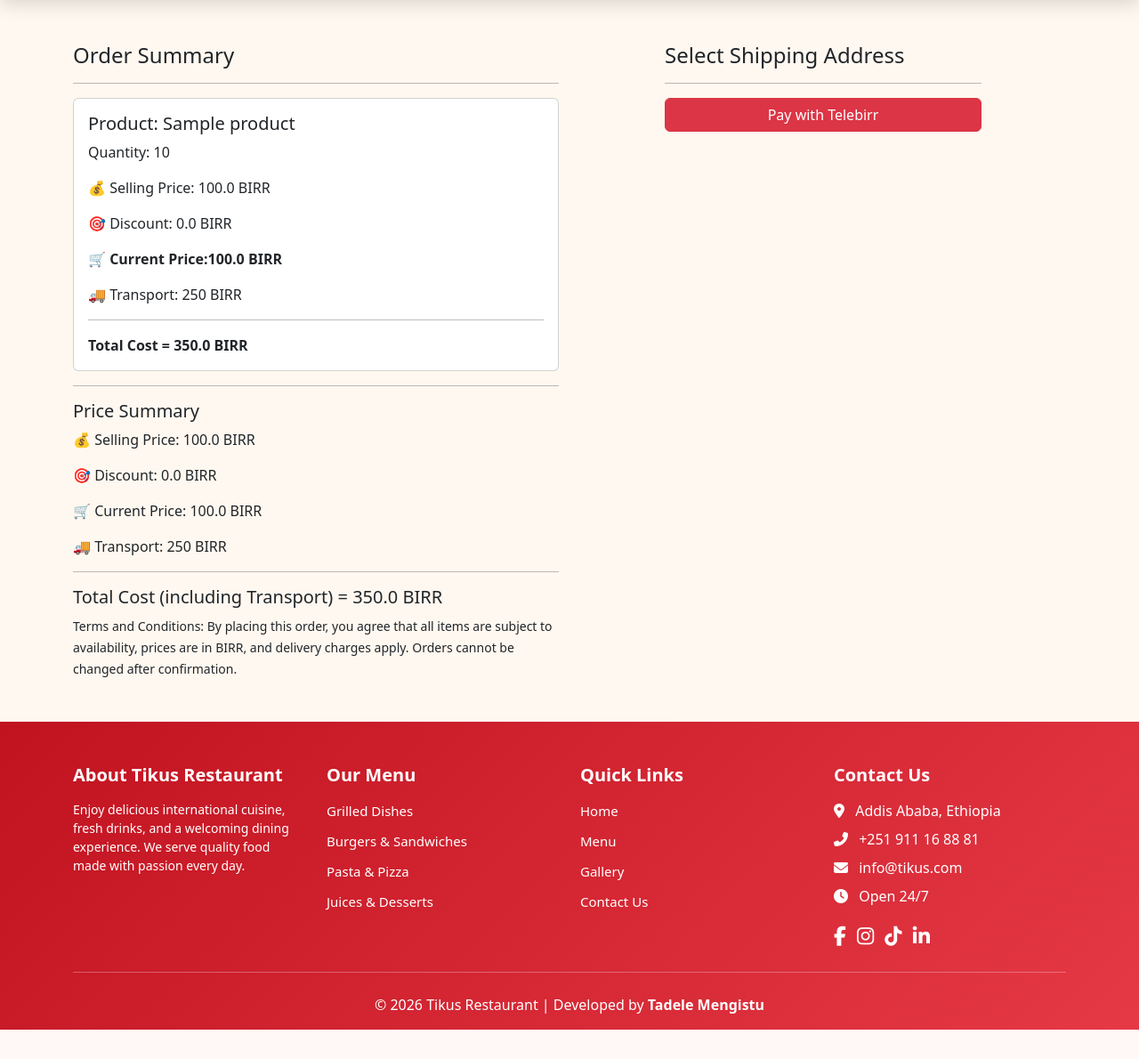
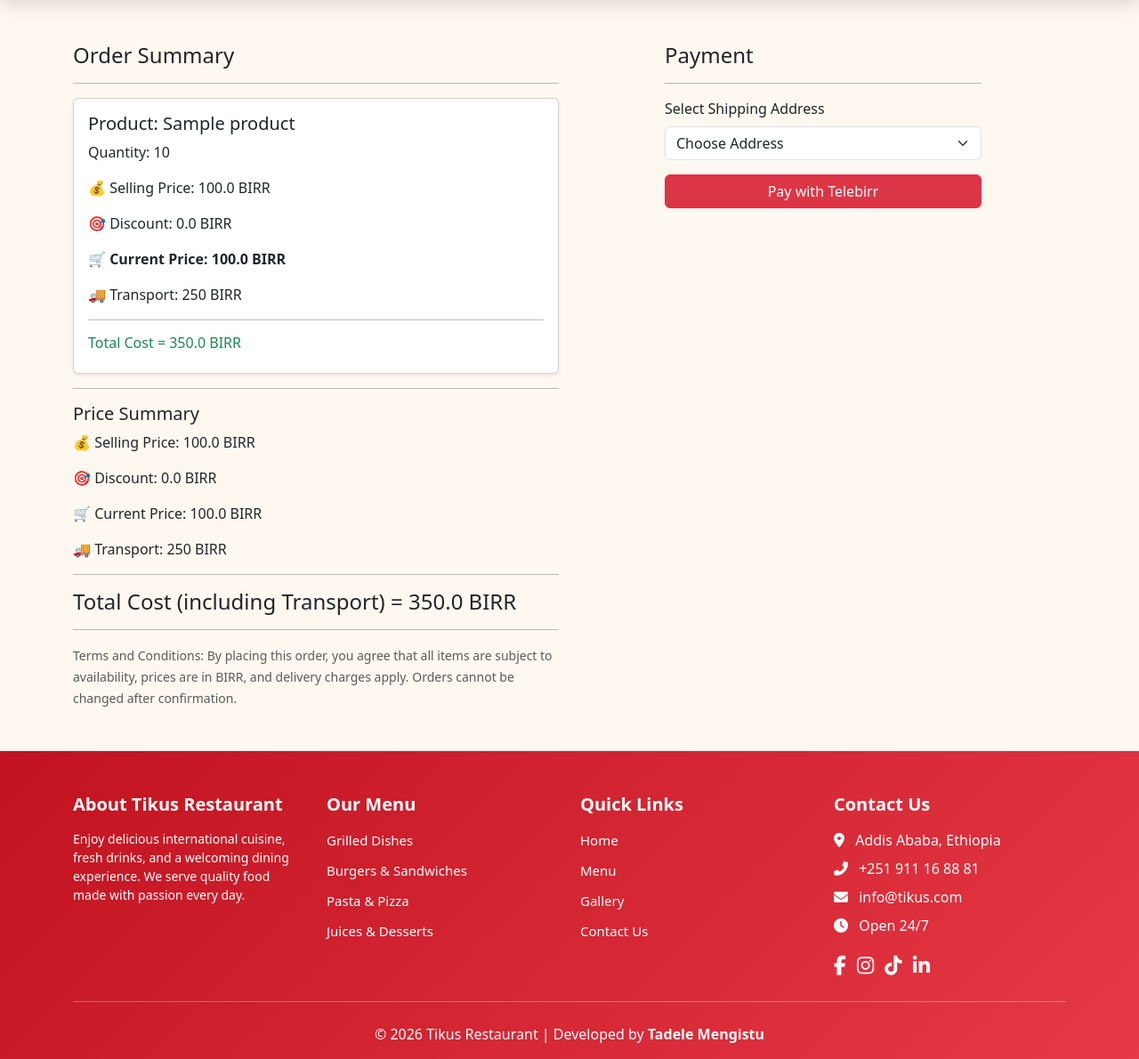
Before and after one commit to Tadele-Coder/Django-ecommerce-, a Django app: page /checkout/ in a window 1280 px wide. Shown: the part 89-1279 px from the top of the page at 89% size. Before the commit the page ends 1246 px from the top, so only its background shows below. Run offline with Django 5.2, Linux system fonts and the light colour scheme; a user stored in the database is signed in; tables that the repository leaves empty hold one stand-in row (values such as "Sample post"); some libraries are stand-ins or nearby versions.

Commit message:
update checkout view and template

```diff
--- a/app/Templates/app/checkout.html
+++ b/app/Templates/app/checkout.html
@@ -9,9 +9,9 @@
 
     {% if messages %}
         {% for msg in messages %}
-        <div class="alert alert-danger" role="alert">
-            {{ msg }}
-        </div>
+            <div class="alert alert-danger" role="alert">
+                {{ msg }}
+            </div>
         {% endfor %}
     {% endif %}
 
@@ -24,23 +24,30 @@
             <hr>
 
             {% for item in cart_items %}
-            <div class="card mb-2">
+            <div class="card mb-3 shadow-sm">
                 <div class="card-body">
 
-                    <h5>Product: {{ item.product.title }}</h5>
+                    <h5 class="mb-2">
+                        Product: {{ item.product.title }}
+                    </h5>
+
                     <p>Quantity: {{ item.quantity }}</p>
 
-                    <p>💰 Selling Price:  {{ original_amount }} BIRR</p>
+                    <p>💰 Selling Price: {{ item.original_price }} BIRR</p>
 
-                    <p>🎯 Discount: {{ discount_amount }} BIRR</p>
+                    <p>🎯 Discount: {{ item.discount }} BIRR</p>
 
                     <p class="fw-bold">
-                        🛒 Current Price:{{ current_amount }} BIRR
+                        🛒 Current Price: {{ item.current_price }} BIRR
                     </p>
+
                     <p>🚚 Transport: {{ transport }} BIRR</p>
+
                     <hr>
 
-                    <strong>Total Cost = {{ totalamount }} BIRR</strong>
+                    <h6 class="text-success">
+                        Total Cost = {{ item.total_price }} BIRR
+                    </h6>
 
                 </div>
             </div>
@@ -61,13 +68,15 @@
 
             <hr>
 
-            <h5>
+            <h4 class="text-dark">
                 Total Cost (including Transport) = {{ totalamount }} BIRR
-            </h5>
+            </h4>
 
-            <small>
+            <hr>
+
+            <small class="text-muted">
                 Terms and Conditions: By placing this order, you agree that all items are subject to availability,
-                 prices are in BIRR, and delivery charges apply. Orders cannot be changed after confirmation.
+                prices are in BIRR, and delivery charges apply. Orders cannot be changed after confirmation.
             </small>
 
         </div>
@@ -75,11 +84,24 @@
         <!-- RIGHT SIDE: PAYMENT -->
         <div class="col-sm-4 offset-sm-1">
 
-            <h4>Select Shipping Address</h4>
+            <h4>Payment</h4>
             <hr>
 
             <form action="{% url 'initiate_payment' %}" method="POST">
                 {% csrf_token %}
+
+                <div class="mb-3">
+                    <label class="form-label">Select Shipping Address</label>
+
+                    <select class="form-select" required>
+                        <option value="">Choose Address</option>
+                        {% for addr in user.customer_set.all %}
+                            <option value="{{ addr.id }}">
+                                {{ addr.locality }}, {{ addr.city }}
+                            </option>
+                        {% endfor %}
+                    </select>
+                </div>
 
                 <input type="hidden" name="totamount" value="{{ totalamount }}">
 
@@ -98,5 +120,6 @@
 
 {% block payment-getway %}
 <script>
+    // optional JS later for Telebirr or AJAX
 </script>
 {% endblock payment-getway %}
--- a/app/Templates/app/home.html
+++ b/app/Templates/app/home.html
@@ -256,7 +256,7 @@
 
         <!-- Sandwich -->
         <div class="col-md-4 col-sm-6">
-            <a href="{% url 'category' 'SN' %}" class="menu-link">
+            <a href="{% url 'category' 'S' %}" class="menu-link">
 
             <div class="card border-0 shadow-lg rounded-4 overflow-hidden h-100 menu-card">
 
--- a/app/views.py
+++ b/app/views.py
@@ -137,6 +137,7 @@
             reg.save()
 
             messages.success(request, "Congratulations! Profile saved successfully.")
+            return redirect('home')
         else:
             messages.warning(request, "Invalid input data.")
 
@@ -233,14 +234,21 @@
 
         original_amount = 0
         discount_amount = 0
-
-        for p in cart_items:
-            original_amount += p.product.selling_price * p.quantity
-            discount_amount += p.product.discounted_price * p.quantity
-
-        current_amount = original_amount - discount_amount
+        current_amount = 0
 
         transport = 250
+
+        for item in cart_items:
+
+            item.original_price = item.product.selling_price * item.quantity
+            item.discount = item.product.discounted_price * item.quantity
+            item.current_price = item.original_price - item.discount
+            item.total_price = item.current_price + transport
+
+            original_amount += item.original_price
+            discount_amount += item.discount
+            current_amount += item.current_price
+
         totalamount = current_amount + transport
 
         return render(request, 'app/checkout.html', {
```
Also changed, not shown: app/migrations/0001_initial.py, db.sqlite3.
